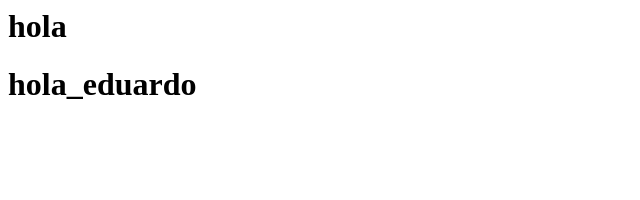
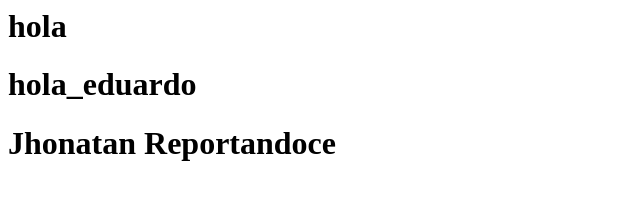
Before and after one commit to AngelFlores3230/Notificaciones, a plain HTML site: page Index.html in a window 1280 px wide. Shown: the whole page, without its empty margins (0-640 px from the left). Drawn offline with Linux system fonts and the light colour scheme.

Commit message:
Update Index.html

```diff
--- a/Index.html
+++ b/Index.html
@@ -1,2 +1,3 @@
 <body><h1>hola</h1></body>
 <body><h1>hola_eduardo</h1></body>
+<body><h1>Jhonatan Reportandoce</h1></body>
```
